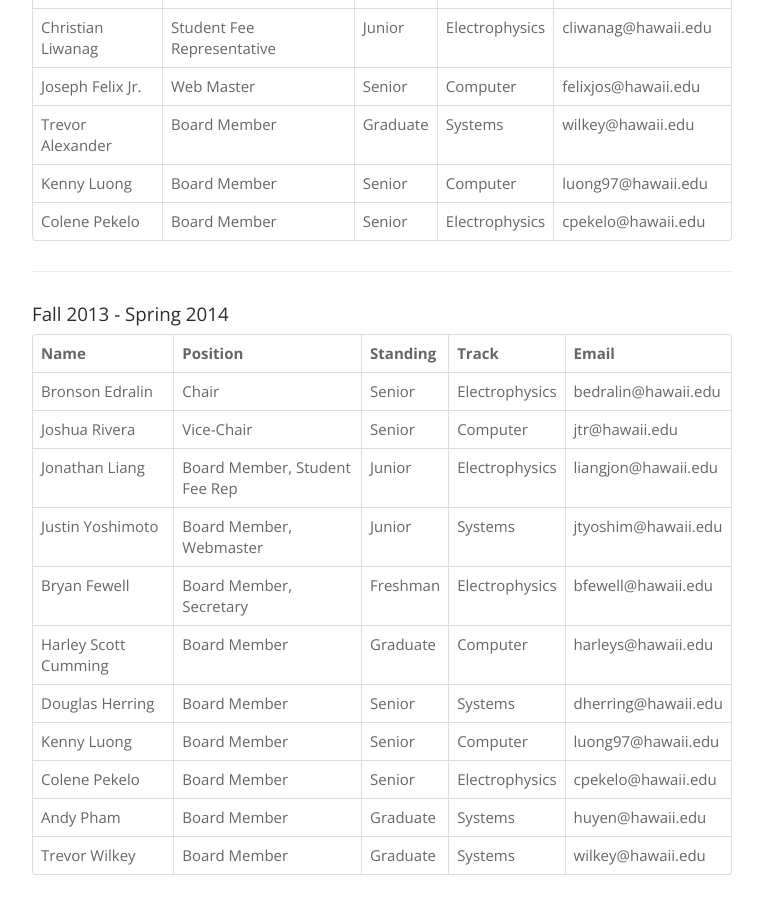
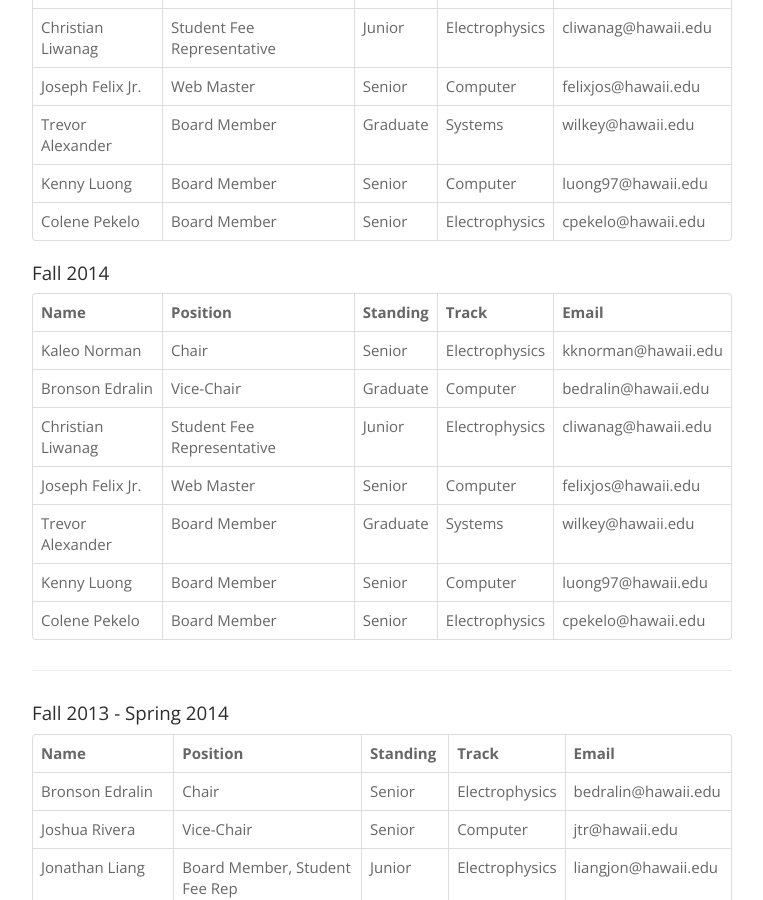
Before and after one commit to IEEE-UH-Manoa/sab.ieeeatuhm.com, a Jekyll site: the page built from officers/index.html, in a window 1280 px wide and 900 px high, scrolled down 489 px. Shown: the whole window, without its empty margins (258-1021 px from the left). Built offline with Jekyll 4.4.1, drawn with Linux system fonts in a browser that asks for light colours.

Commit message:
replaced current officers for this semester
Cleaned up code, added current officers for this semester, and left
officers from last semester

```diff
--- a/officers/index.html
+++ b/officers/index.html
@@ -13,7 +13,74 @@ section: officers
 </div>
 
 <hr>
+
 <h4>Current Officers</h4>
+<p>
+<table class="table table-bordered">
+    <thead>
+        <tr>
+            <th>Name</th>
+            <th>Position</th>
+            <th>Standing</th>
+            <th>Track</th>
+            <th>Email</th>
+        </tr>
+    </thead>
+
+    <tbody>
+        <tr>
+            <td>Kaleo Norman</td>
+            <td>Chair</td>
+            <td>Senior</td>
+            <td>Electrophysics</td>
+            <td>kknorman@hawaii.edu</td>
+        </tr>
+        <tr>
+            <td>Bronson Edralin</td>
+            <td>Vice-Chair</td>
+            <td>Graduate</td>
+            <td>Computer</td>
+            <td>bedralin@hawaii.edu</td>
+        </tr>
+        <tr>
+            <td>Christian Liwanag</td>
+            <td>Student Fee Representative</td>
+            <td>Junior</td>
+            <td>Electrophysics</td>
+            <td>cliwanag@hawaii.edu</td>
+        </tr>
+        <tr>
+            <td>Joseph Felix Jr.</td>
+            <td>Web Master</td>
+            <td>Senior</td>
+            <td>Computer</td>
+            <td>felixjos@hawaii.edu</td>
+        </tr>
+        <tr>
+            <td>Trevor Alexander</td>
+            <td>Board Member</td>
+            <td>Graduate</td>
+            <td>Systems</td>
+            <td>wilkey@hawaii.edu</td>
+        </tr>
+        <tr>
+            <td>Kenny Luong</td>
+            <td>Board Member</td>
+            <td>Senior</td>
+            <td>Computer</td>
+            <td>luong97@hawaii.edu</td>
+        </tr>
+        <tr>
+            <td>Colene Pekelo</td>
+            <td>Board Member</td>
+            <td>Senior</td>
+            <td>Electrophysics</td>
+            <td>cpekelo@hawaii.edu</td>
+        </tr>
+        </table>
+
+
+<h4>Fall 2014</h4>
 <p>
 
 <table class="table table-bordered">
@@ -34,49 +101,49 @@ section: officers
             <td>Senior</td>
             <td>Electrophysics</td>
             <td>kknorman@hawaii.edu</td>
-
+        </tr>
         <tr>
             <td>Bronson Edralin</td>
             <td>Vice-Chair</td>
             <td>Graduate</td>
             <td>Computer</td>
             <td>bedralin@hawaii.edu</td>
-
+        </tr>
         <tr>
             <td>Christian Liwanag</td>
             <td>Student Fee Representative</td>
             <td>Junior</td>
             <td>Electrophysics</td>
             <td>cliwanag@hawaii.edu</td>
-
+        </tr>
         <tr>
             <td>Joseph Felix Jr.</td>
             <td>Web Master</td>
             <td>Senior</td>
             <td>Computer</td>
             <td>felixjos@hawaii.edu</td>
-
+        </tr>
         <tr>
             <td>Trevor Alexander</td>
             <td>Board Member</td>
             <td>Graduate</td>
             <td>Systems</td>
             <td>wilkey@hawaii.edu</td>
-
+        </tr>
         <tr>
             <td>Kenny Luong</td>
             <td>Board Member</td>
             <td>Senior</td>
             <td>Computer</td>
             <td>luong97@hawaii.edu</td>
-
+        </tr>
         <tr>
             <td>Colene Pekelo</td>
             <td>Board Member</td>
             <td>Senior</td>
             <td>Electrophysics</td>
             <td>cpekelo@hawaii.edu</td>
-
+        </tr>
         </table>
 
 <hr>
@@ -101,77 +168,77 @@ section: officers
             <td>Senior</td>
             <td>Electrophysics</td>
             <td>bedralin@hawaii.edu</td>
-
+        </tr>
         <tr>
             <td>Joshua Rivera</td>
             <td>Vice-Chair</td>
             <td>Senior</td>
             <td>Computer</td>
             <td>jtr@hawaii.edu</td>
-
+        </tr>
         <tr>
             <td>Jonathan Liang</td>
             <td>Board Member, Student Fee Rep</td>
             <td>Junior</td>
             <td>Electrophysics</td>
             <td>liangjon@hawaii.edu</td>
-
+        </tr>
         <tr>
             <td>Justin Yoshimoto</td>
             <td>Board Member, Webmaster</td>
             <td>Junior</td>
             <td>Systems</td>
             <td>jtyoshim@hawaii.edu</td>
-
+        </tr>
         <tr>
             <td>Bryan Fewell</td>
             <td>Board Member, Secretary</td>
             <td>Freshman</td>
             <td>Electrophysics</td>
             <td>bfewell@hawaii.edu</td>
-
+        </tr>
         <tr>
             <td>Harley Scott Cumming</td>
             <td>Board Member</td>
             <td>Graduate</td>
             <td>Computer</td>
             <td>harleys@hawaii.edu</td>
-
+        </tr>
         <tr>
             <td>Douglas Herring</td>
             <td>Board Member</td>
             <td>Senior</td>
             <td>Systems</td>
             <td>dherring@hawaii.edu</td>
-
+        </tr>
         <tr>
             <td>Kenny Luong</td>
             <td>Board Member</td>
             <td>Senior</td>
             <td>Computer</td>
             <td>luong97@hawaii.edu</td>
-
+        </tr>
         <tr>
             <td>Colene Pekelo</td>
             <td>Board Member</td>
             <td>Senior</td>
             <td>Electrophysics</td>
             <td>cpekelo@hawaii.edu</td>
-
+        </tr>
         <tr>
             <td>Andy Pham</td>
             <td>Board Member</td>
             <td>Graduate</td>
             <td>Systems</td>
             <td>huyen@hawaii.edu</td>
-
+        </tr>
         <tr>
             <td>Trevor Wilkey</td>
             <td>Board Member</td>
             <td>Graduate</td>
             <td>Systems</td>
             <td>wilkey@hawaii.edu</td>
-
+        </tr>
         </table>
 
 
```
Lines whose indentation alone changed are shown as unchanged.
